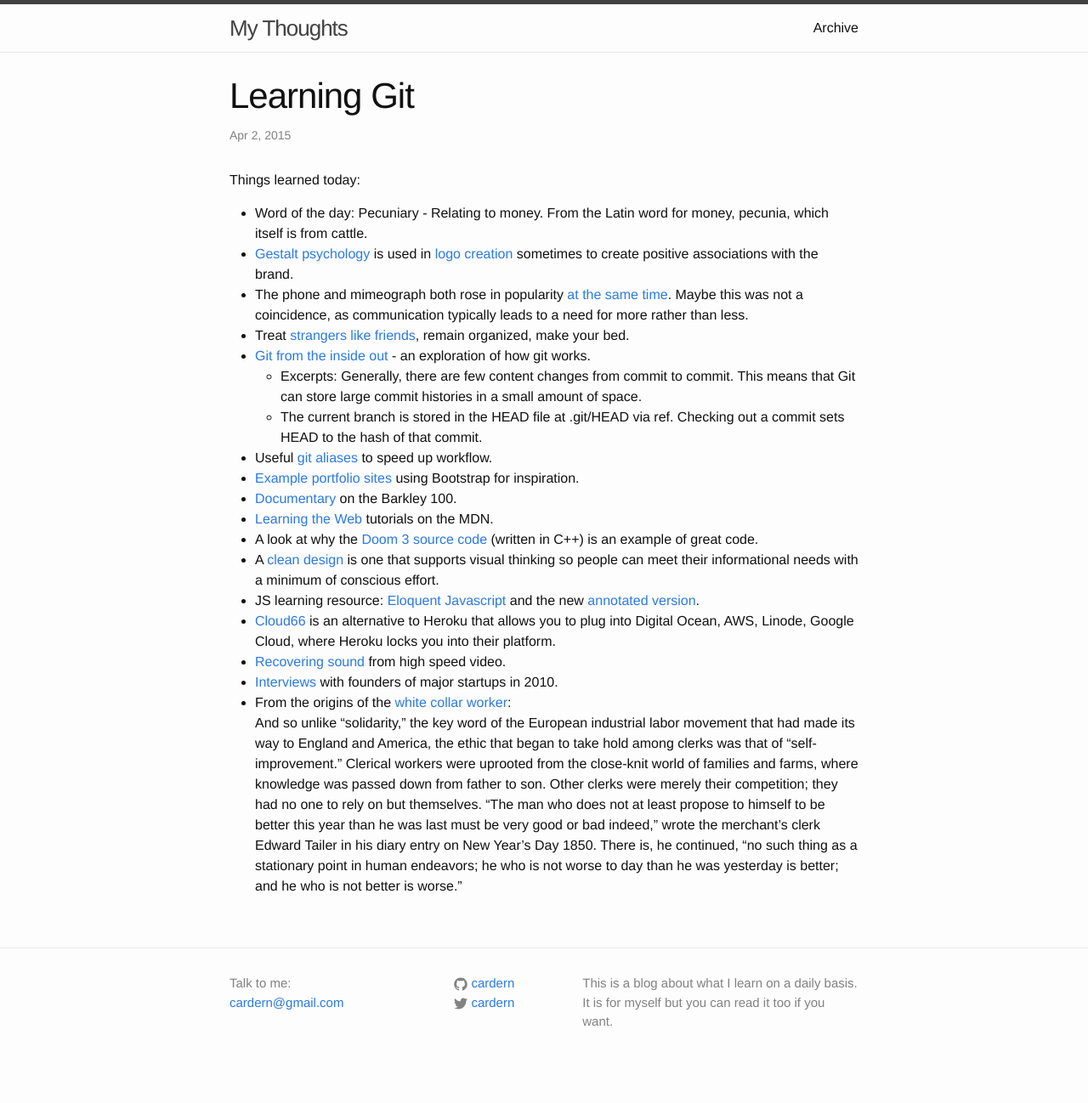
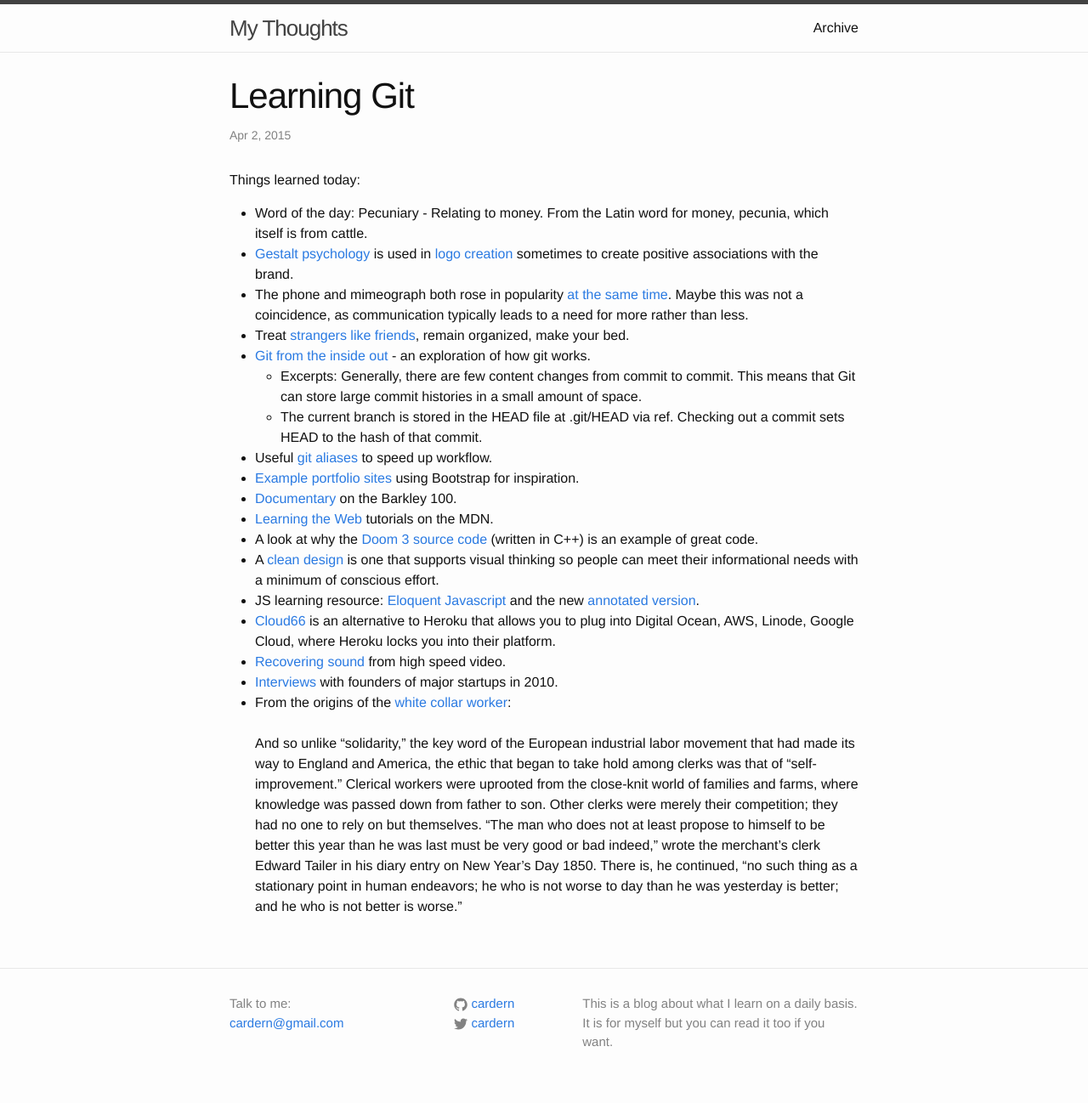
Before and after one commit to cardern/blog, a Jekyll site: the page built from _posts/2015-04-02-18.markdown, in a window 1280 px wide. Shown: the whole page at 85% size. Built offline with Jekyll 4.4.1, drawn with Linux system fonts in a browser that asks for light colours; before the commit the page ends 1274 px from its top, so only the background shows below that.

Commit message:
Learning Git

```diff
--- a/_posts/2015-04-02-18.markdown
+++ b/_posts/2015-04-02-18.markdown
@@ -22,4 +22,4 @@
 * [Cloud66](http://www.cloud66.com/) is an alternative to Heroku that allows you to plug into Digital Ocean, AWS, Linode, Google Cloud, where Heroku locks you into their platform.
 * [Recovering sound](https://news.ycombinator.com/item?id=9254654&utm_term=comment) from high speed video.
 * [Interviews](http://foundersatwork.posthaven.com/my-interviews-with-airbnb-dropbox-posterous-reddit-weebly-and-wufoo-circa-2010) with founders of major startups in 2010.
-* From the origins of the [white collar worker](http://blog.longreads.com/2015/03/24/i-would-prefer-not-to-the-origins-of-the-white-collar-worker/): <br>And so unlike “solidarity,” the key word of the European industrial labor movement that had made its way to England and America, the ethic that began to take hold among clerks was that of “self-improvement.” Clerical workers were uprooted from the close-knit world of families and farms, where knowledge was passed down from father to son. Other clerks were merely their competition; they had no one to rely on but themselves. “The man who does not at least propose to himself to be better this year than he was last must be very good or bad indeed,” wrote the merchant’s clerk Edward Tailer in his diary entry on New Year’s Day 1850. There is, he continued, “no such thing as a stationary point in human endeavors; he who is not worse to day than he was yesterday is better; and he who is not better is worse.”
+* From the origins of the [white collar worker](http://blog.longreads.com/2015/03/24/i-would-prefer-not-to-the-origins-of-the-white-collar-worker/): <br><br> And so unlike “solidarity,” the key word of the European industrial labor movement that had made its way to England and America, the ethic that began to take hold among clerks was that of “self-improvement.” Clerical workers were uprooted from the close-knit world of families and farms, where knowledge was passed down from father to son. Other clerks were merely their competition; they had no one to rely on but themselves. “The man who does not at least propose to himself to be better this year than he was last must be very good or bad indeed,” wrote the merchant’s clerk Edward Tailer in his diary entry on New Year’s Day 1850. There is, he continued, “no such thing as a stationary point in human endeavors; he who is not worse to day than he was yesterday is better; and he who is not better is worse.”
```
